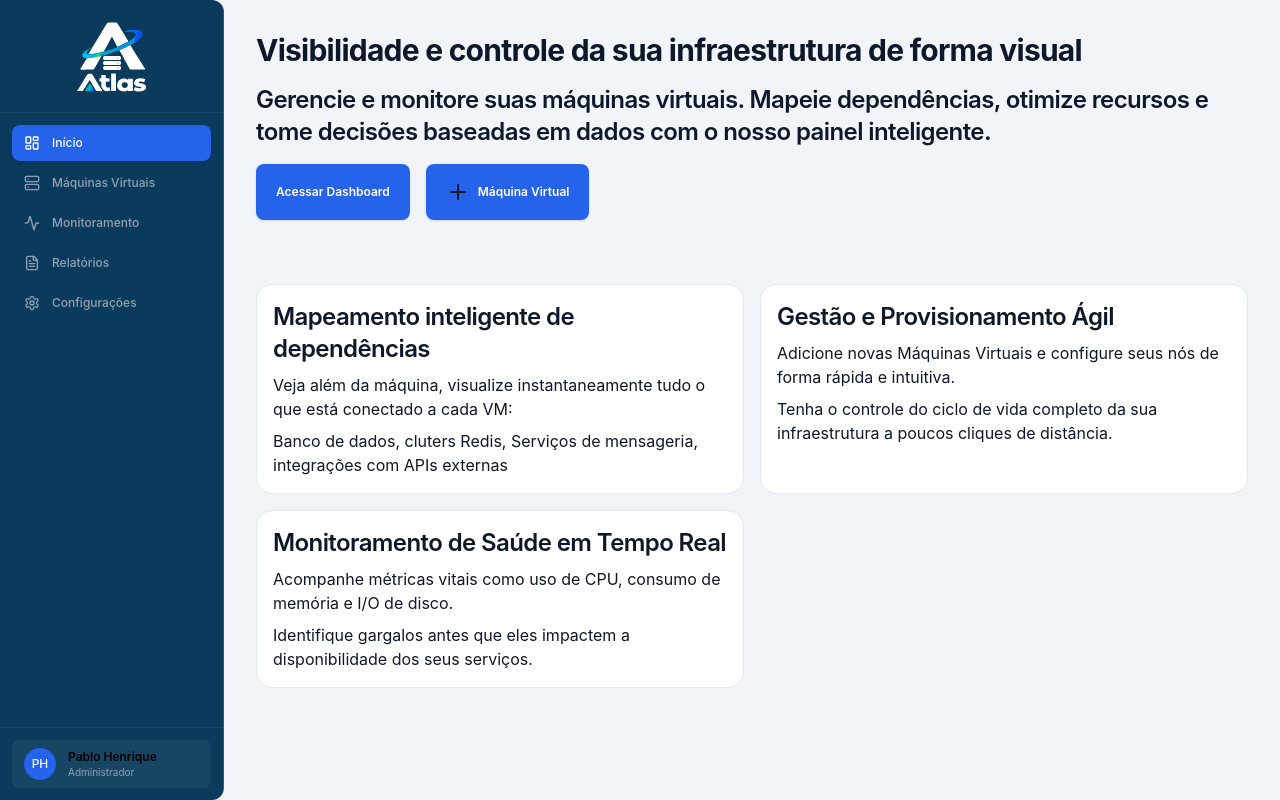
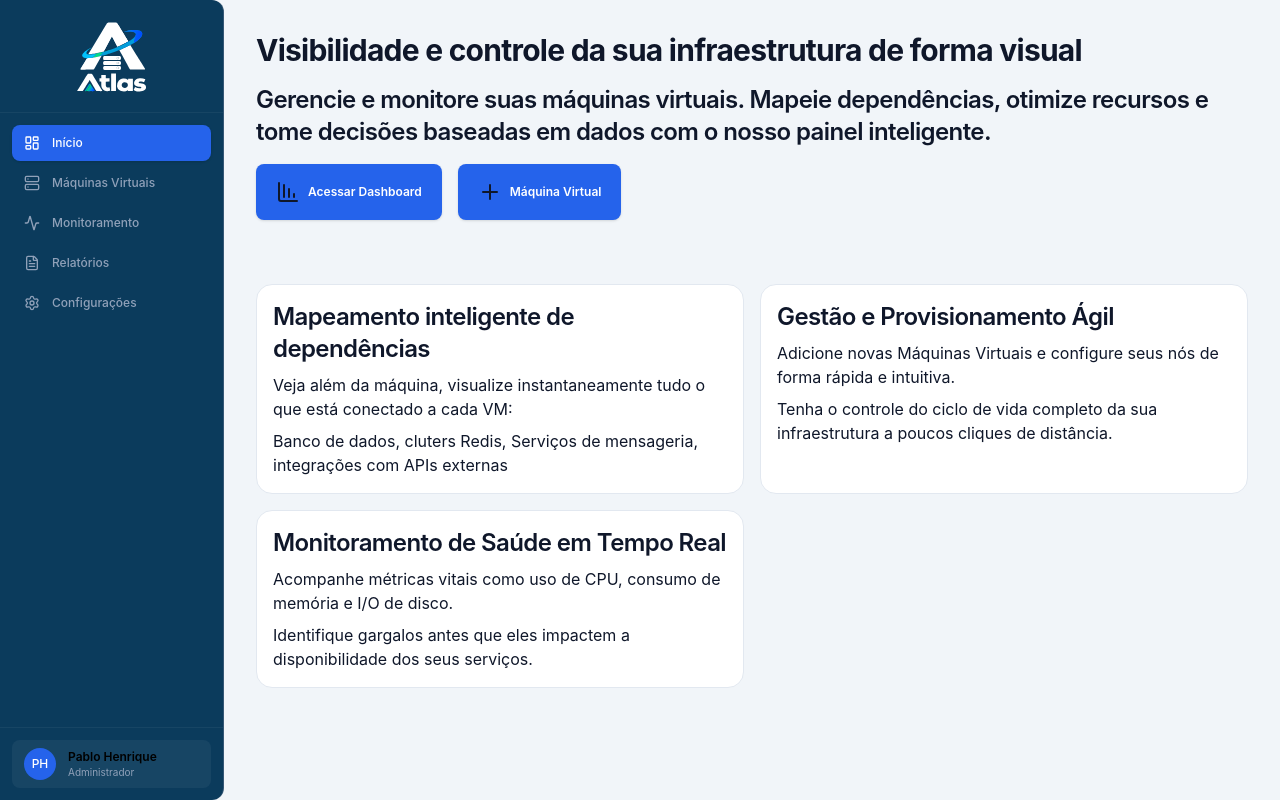
Before and after one commit to devpabloh/vm-flow, a React (Vite) app: page / in a window 1280 px wide. Built offline with nearby package versions, Linux system fonts and the light colour scheme.

Commit message:
fix: "Trocando cor do hover do botão no index.css"

```diff
--- a/src/index.css
+++ b/src/index.css
@@ -23,7 +23,7 @@
   --text-primary: #f8fafc;
   --text-secondary: #94a3b8;
   --action-primary: #2563eb;
-  --action-primary-hover: #93c5fd;
+  --action-primary-hover: #4594f0;
   --status-success: #34d399;
   --status-error: #f87171;
 }
--- a/src/pages/page-home.tsx
+++ b/src/pages/page-home.tsx
@@ -1,6 +1,6 @@
 import { Text } from "../components/text";
 import { Button } from "../components/button";
-import {Plus} from 'lucide-react'
+import {Plus, ChartColumnDecreasing} from 'lucide-react'
 import { Card } from "../components/card";
 
 const recursosPrincipais = [
@@ -32,7 +32,7 @@ export function PageHome() {
         <Text as="h2" variant="h2">Visibilidade e controle da sua infraestrutura de forma visual</Text>
         <Text as="h3" variant="h3">Gerencie e monitore suas máquinas virtuais. Mapeie dependências, otimize recursos e tome decisões baseadas em dados com o nosso painel inteligente.</Text>
         <div className="flex gap-4">
-          <Button>Acessar Dashboard</Button>
+          <Button icon={ChartColumnDecreasing}>Acessar Dashboard</Button>
           <Button icon={Plus}>Máquina Virtual</Button>
         </div>
       </section>
```
